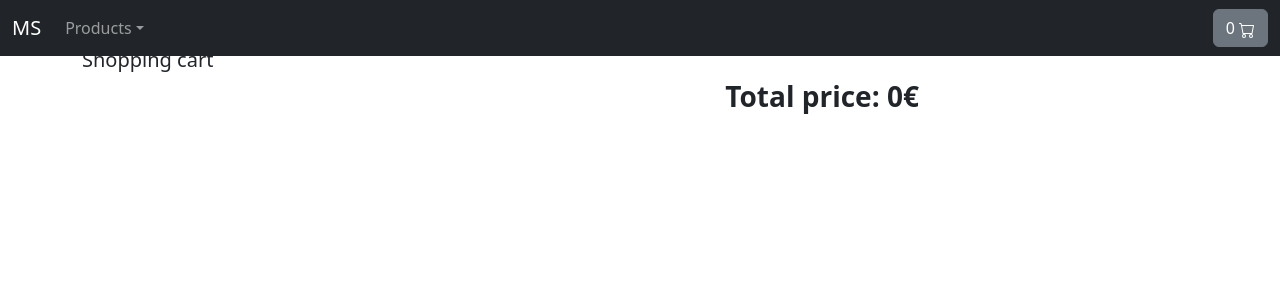
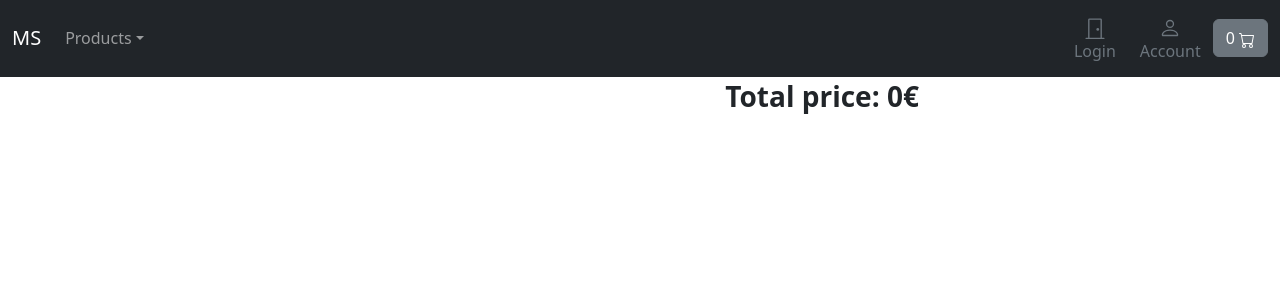
Before and after one commit to Gattopandacorno/tecweb, a Django app: page /cart/ in a window 1280 px wide. Shown: the top 300 px of the page. Run offline with Django 4.2, Linux system fonts and the light colour scheme; data comes from the database, SQL or seed files in the repository; both versions use the stored data as it was after the commit.

Commit message:
other design

```diff
--- a/core/cart/views.py
+++ b/core/cart/views.py
@@ -11,7 +11,7 @@ def cart(request):
 def cart_summary(request):
     cart = Cart(request)
     ctx = { 'cart': cart }
-    return render(request, 'store/cart/summary.html', ctx)
+    return render(request, 'cart/summary.html', ctx)
 
 def cart_add(request):
     cart = Cart(request)
--- a/core/templates/store/cart/summary.html
+++ b/core/templates/cart/summary.html
@@ -1,4 +1,4 @@
-{% extends '../base.html' %}
+{% extends '../store/base.html' %}
 {% load static %}
 
 
--- a/core/templates/store/base.html
+++ b/core/templates/store/base.html
@@ -16,8 +16,8 @@
             <nav class="navbar navbar-expand-md navbar-dark fixed-top bg-dark">
                 <div class="container-fluid">
                     <a class="navbar-brand" href="/">MS</a>
-                    <button class="navbar-toggler" type="button" data-bs-toggle="collapse" data-bs-target="#navbarCollapse" aria-controls="navbarCollapse" aria-expanded="false" aria-label="Toggle navigation">
-                    </button>
+                    <button class="navbar-toggler" type="button" data-bs-toggle="collapse" data-bs-target="#navbarCollapse" aria-controls="navbarCollapse" aria-expanded="false" aria-label="Toggle navigation"></button>
+
                     <div class="collapse navbar-collapse" id="navbarCollapse">
                         <ul class="navbar-nav me-auto mb-2 mb-md-0">
                             <li class="nav-item dropdown">
@@ -32,6 +32,36 @@
                             </li>
                         </ul>
                     </div>
+
+                    {% if user.is_authenticated %}
+                        <a type="button" role="button" href="#" class="btn btn-outline-secondary border-0 basket-btn">
+                            <div>
+                                <svg xmlns="http://www.w3.org/2000/svg" width="22" height="22" fill="currentColor" class="bi bi-door-closed" viewBox="0 0 16 16">
+                                    <path d="M3 2a1 1 0 0 1 1-1h8a1 1 0 0 1 1 1v13h1.5a.5.5 0 0 1 0 1h-13a.5.5 0 0 1 0-1H3V2zm1 13h8V2H4v13z" /><path d="M9 9a1 1 0 1 0 2 0 1 1 0 0 0-2 0z" />
+                                </svg>
+                            </div>
+                            <span class="fs15 fw500">Logout</span>
+                        </a>
+                    {% else %}
+                        <a type="button" role="button" href="#" class="btn btn-outline-secondary border-0 basket-btn">
+                            <div>
+                                <svg xmlns="http://www.w3.org/2000/svg" width="22" height="22" fill="currentColor" class="bi bi-door-closed" viewBox="0 0 16 16">
+                                    <path d="M3 2a1 1 0 0 1 1-1h8a1 1 0 0 1 1 1v13h1.5a.5.5 0 0 1 0 1h-13a.5.5 0 0 1 0-1H3V2zm1 13h8V2H4v13z" /><path d="M9 9a1 1 0 1 0 2 0 1 1 0 0 0-2 0z" />
+                                </svg>
+                            </div>
+                            <span class="fs15 fw500">Login</span>
+                        </a>
+                    {% endif %}
+
+                    <a type="button" role="button" href="#" class="btn btn-outline-secondary border-0 basket-btn">
+                        <div>
+                            <svg xmlns="http://www.w3.org/2000/svg" width="22" height="22" fill="currentColor" class="bi bi-person" viewBox="0 0 16 16">
+                                <path d="M8 8a3 3 0 1 0 0-6 3 3 0 0 0 0 6zm2-3a2 2 0 1 1-4 0 2 2 0 0 1 4 0zm4 8c0 1-1 1-1 1H3s-1 0-1-1 1-4 6-4 6 3 6 4zm-1-.004c-.001-.246-.154-.986-.832-1.664C11.516 10.68 10.289 10 8 10c-2.29 0-3.516.68-4.168 1.332-.678.678-.83 1.418-.832 1.664h10z" />
+                            </svg>
+                        </div>
+                        <span class="fs15 fw500">Account</span>
+                    </a>
+
                     <a type="button" role="button" href="{% url "cart:cart_summary" %}" class="btn btn-secondary">
                         {% with totqty=cart|length %}
                             <div id="cartqty" class="d-inline-flex">
@@ -46,6 +76,11 @@
                         </svg>
                     </a>
                 </div>
+                <form class="d-flex w-100 d-md-none">
+                    <input class="form-control me-2" type="search" placeholder="Search"
+                        aria-label="Search">
+                    <button class="btn btn-outline-secondary" type="submit">Search</button>
+                </form>
             </nav>
         </header>
 
```
Also changed, not shown: core/db.sqlite3.
